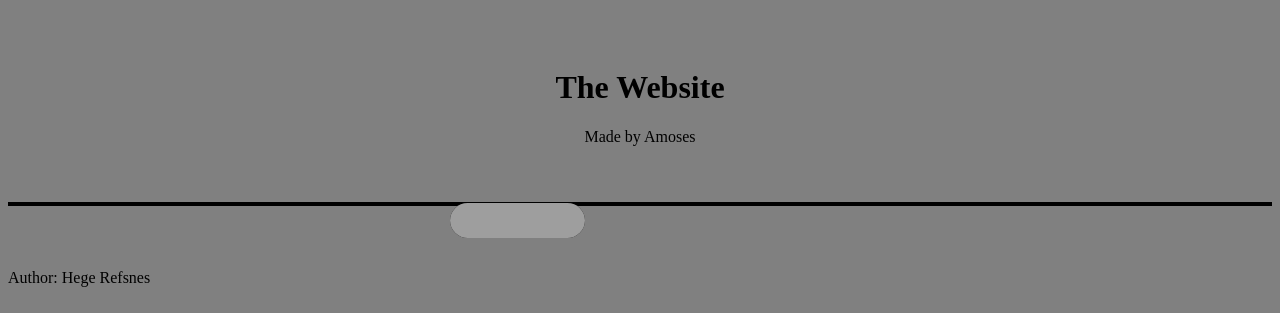
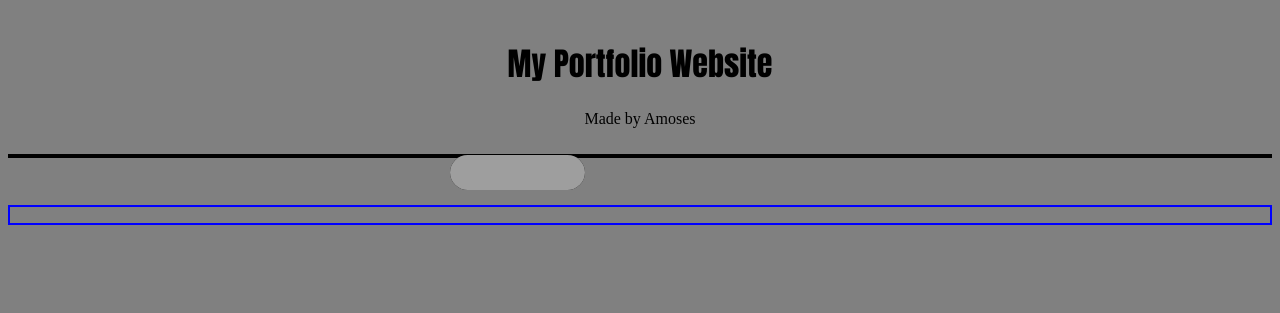
Before and after one commit to AmosesYT/website-codedex, a plain HTML site: page index.html in a window 1280 px wide. Shown: the top 313 px of the page. Drawn offline with Linux system fonts and the light colour scheme; grey boxes are pictures that could not be loaded.

Commit message:
footer update

```diff
--- a/index.html
+++ b/index.html
@@ -10,7 +10,7 @@
   <div class="header-container">
     <header class="header">
       <h1>
-        The Website
+        My Portfolio Website
       </h1>
       <p>
         Made by Amoses
@@ -34,7 +34,6 @@
     </div>
   </main>
   <footer>
-    <p>Author: Hege Refsnes<br>
     <a href="mailto:hege@example.com"></a></p>
   </footer>
 </body>
--- a/styles1.css
+++ b/styles1.css
@@ -6,7 +6,7 @@ body {
 header {
     border-bottom:4px solid black;
     text-align:center;
-    padding:40px;
+    padding:10px;
 }
 
 .container-1{
@@ -72,4 +72,11 @@ header {
 
 footer {
     clear:both;
+    height:auto;
+    width:auto;
+    border:2px solid blue;
 }
+
+h1 {
+    font-family:Impact, Haettenschweiler, 'Arial Narrow Bold', sans-serif;
+}
```
